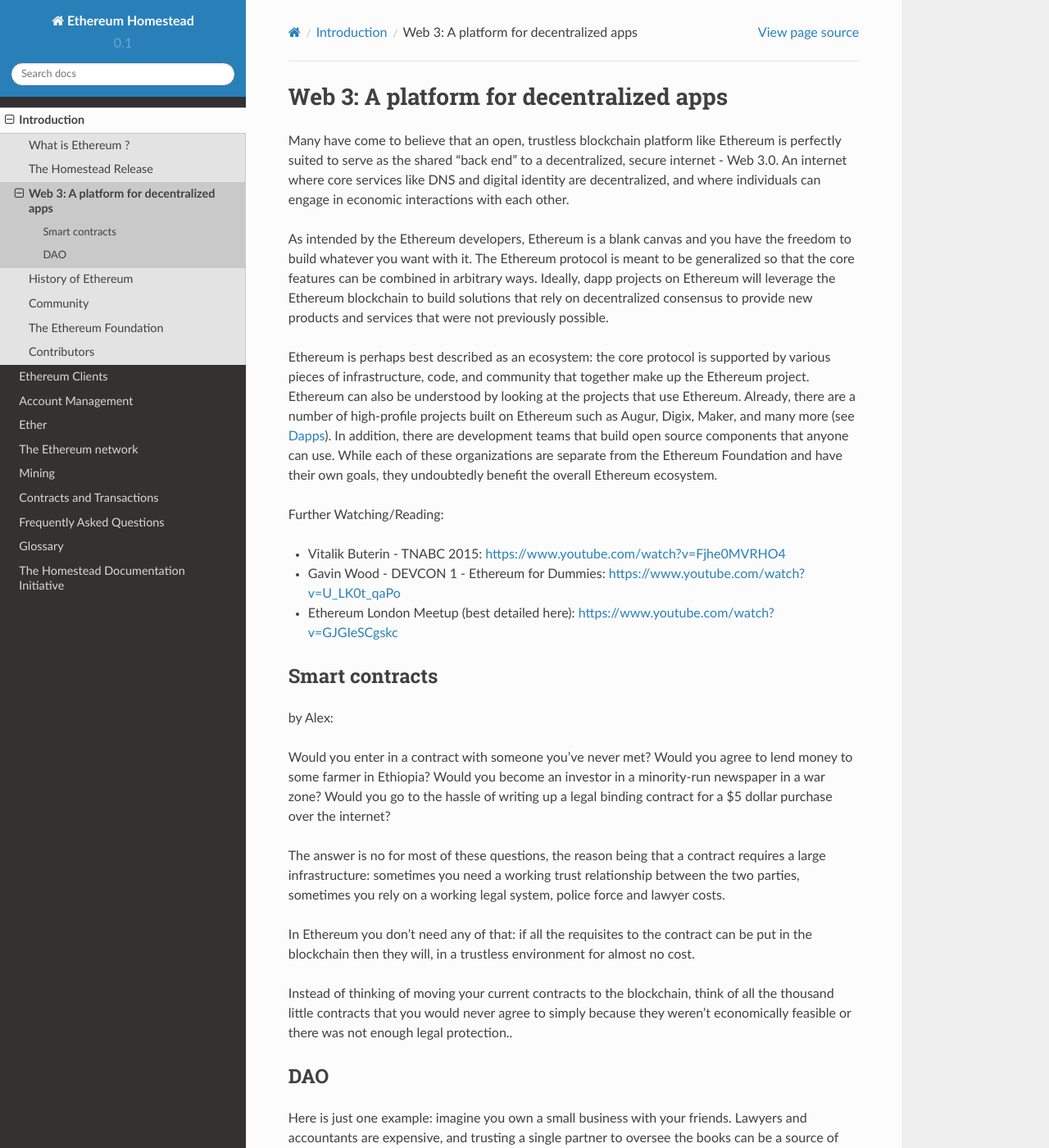
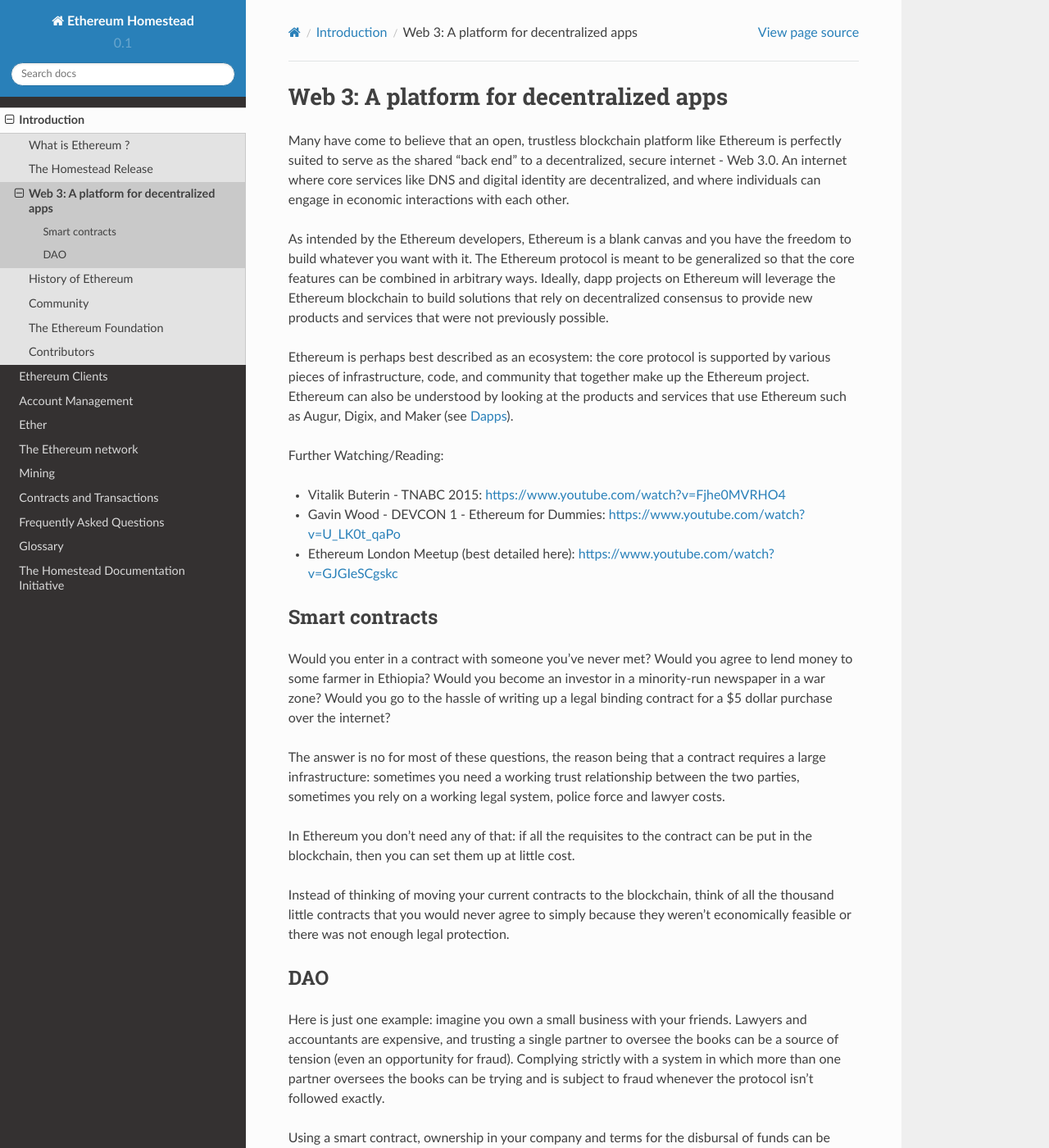
Before and after one commit to ethereum/homestead-guide, a Sphinx documentation site: the page built from source/introduction/web3.rst, in a window 1280 px wide and 1400 px high. Shown: the whole window at 82% size. Built offline with Sphinx 7.4.7 and the Read the Docs theme 2.0.0, drawn with Linux system fonts in a browser that asks for light colours; some of the changed text lies outside the part shown.

Commit message:
ongoing typos, minor edits

```diff
--- a/source/account-management.rst
+++ b/source/account-management.rst
@@ -213,7 +213,7 @@
 Using Eth
 --------------------------------------------------------------------------------
 
-Every options related to key management available using geth can be used the same way in eth.
+Every option related to key management available using geth can be used the same way in eth.
 
 Below are "account" related options:
 
--- a/source/introduction/web3.rst
+++ b/source/introduction/web3.rst
@@ -8,7 +8,10 @@
 
 As intended by the Ethereum developers, Ethereum is a blank canvas and you have the freedom to build whatever you want with it. The Ethereum protocol is meant to be generalized so that the core features can be combined in arbitrary ways. Ideally, dapp projects on Ethereum will leverage the Ethereum blockchain to build solutions that rely on decentralized consensus to provide new products and services that were not previously possible.
 
-Ethereum is perhaps best described as an ecosystem: the core protocol is supported by various pieces of infrastructure, code, and community that together make up the Ethereum project. Ethereum can also be understood by looking at the projects that use Ethereum. Already, there are a number of high-profile projects built on Ethereum such as Augur, Digix, Maker, and many more (see :ref:`dapps`). In addition, there are development teams that build open source components that anyone can use.  While each of these organizations are separate from the Ethereum Foundation and have their own goals, they undoubtedly benefit the overall Ethereum ecosystem.
+Ethereum is perhaps best described as an ecosystem: the core protocol is supported
+by various pieces of infrastructure, code, and community that together make up the
+Ethereum project. Ethereum can also be understood by looking at the products and
+services that use Ethereum such as Augur, Digix, and Maker (see :ref:`dapps`).
 
 Further Watching/Reading:
 
@@ -21,22 +24,32 @@
 Smart contracts
 ================================================================================
 
-by Alex:
-
 Would you enter in a contract with someone you've never met? Would you agree to lend money to some farmer in Ethiopia? Would you become an investor in a minority-run newspaper in a war zone? Would you go to the hassle of writing up a legal binding contract for a $5 dollar purchase over the internet?
 
 The answer is no for most of these questions, the reason being that a contract requires a large infrastructure: sometimes you need a working trust relationship between the two parties, sometimes you rely on a working legal system, police force and lawyer costs.
 
-In Ethereum you don't need any of that: if all the requisites to the contract can be put in the blockchain then they will, in a trustless environment for almost no cost.
+In Ethereum you don't need any of that: if all the requisites to the contract can
+be put in the blockchain, then you can set them up at little cost.
 
-Instead of thinking of moving your current contracts to the blockchain, think of all the thousand little contracts that you would never agree to simply because they weren't economically feasible or there was not enough legal protection..
+Instead of thinking of moving your current contracts to the blockchain, think of all the thousand little contracts that you would never agree to simply because they weren't economically feasible or there was not enough legal protection.
 
 
 DAO
 ================================================================================
 
-Here is just one example: imagine you own a small business with your friends. Lawyers and accountants are expensive, and trusting a single partner to oversee the books can be a source of tension (even an opportunity for fraud). Complying strictly with a system in which more than one partner oversees the books can be trying and is subject to fraud whenever the protocol isn't followed exactly.
+Here is just one example: imagine you own a small business with your friends.
+Lawyers and accountants are expensive, and trusting a single partner to oversee
+the books can be a source of tension (even an opportunity for fraud). Complying
+strictly with a system in which more than one partner oversees the books can be
+trying and is subject to fraud whenever the protocol isn't followed exactly.
 
-Using a smart contract, ownership in your company and terms for the disbursal of funds can be specified at the outset. The smart contract can be written such that it is only changeable given the approval of a majority of owners. Smart contracts like these will likely be available as open source software, so you won't even need to hire your own programmer instead of an accountant/lawyer.
+Using a smart contract, ownership in your company and terms for the disbursal of
+funds can be specified at the outset. The smart contract can be written such that
+it is only changeable given the approval of a majority of owners. Smart contracts
+like these will likely be available as open source software, so you won't even need
+to hire your own programmer or accountant/lawyer.
 
-A smart contract like this scales instantly. A couple of teenagers can split revenue from a lemonade stand just as transparently as a sovereign wealth fund can disburse funds to the hundred million citizens who are entitled to it. In both cases the price of this transparency is likely to be fractions of a penny per dollar.
+A smart contract like this scales instantly. A couple of teenagers can split revenue
+from a lemonade stand just as transparently as a sovereign wealth fund can disburse
+funds to the hundred million citizens who are entitled to it. In both cases the price
+of this transparency is likely to be fractions of a penny per dollar.
```
